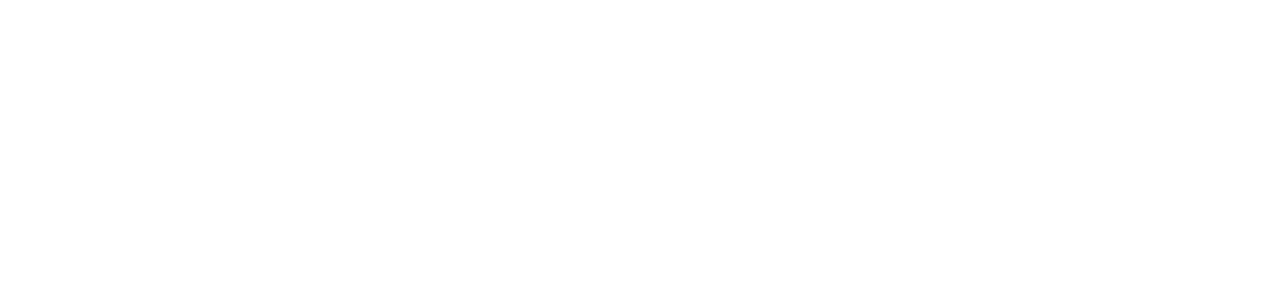
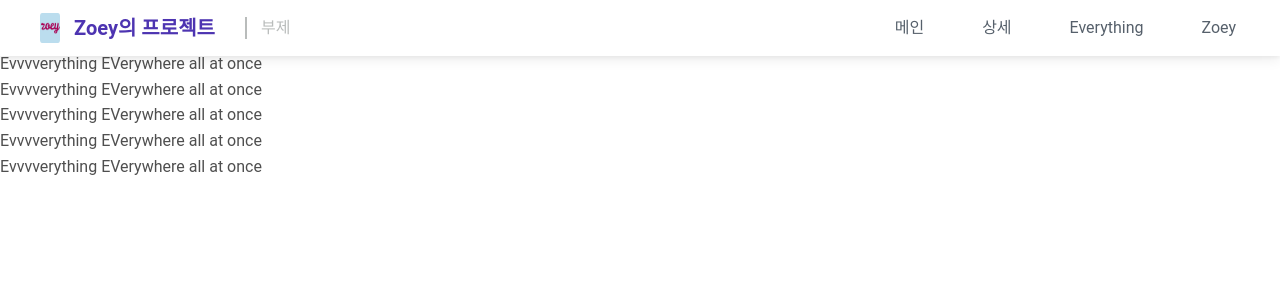
Before and after one commit to zoey-lee-korea/zoey-aggrid-grade, a React (Create React App) app: page /everything in a window 1280 px wide. Before the commit this address had no page. Shown: the top 300 px of the page. Built offline with nearby package versions, Linux system fonts and the light colour scheme.

Commit message:
[신규URL추가 : Routes, Navbar 에 추가 설정]
1. Navbar : 단순 추가
2. Routes : 이곳에 신규 URL 정보를 작성하지 않으면 /new_url 진입시 /undefined 로 나오는 에러 발생

```diff
--- a/src/App.js
+++ b/src/App.js
@@ -3,8 +3,9 @@
 import { AdapterDayjs } from "@mui/x-date-pickers/AdapterDayjs";
 
 import Main from "./component/Main";
+import Detail from "./component/Detail";
+import Everything from "./component/Everything";
 import Zoey from "./component/Zoey";
-import Detail from "./component/Detail";
 
 const Home = () => {
   return (
@@ -13,18 +14,17 @@
         {/* <BrowserRouter basename="/zoey"> */}
         <BrowserRouter>
           <Routes>
+            {/* 메인 */}
+            <Route path="/main" element={<Main />}></Route>
+
+            {/* 상세 */}
+            <Route path="/detail" element={<Detail />}></Route>
+
+            {/* 개인 작업 */}
+            <Route path="/everything" element={<Everything />}></Route>
+
             {/* 개인 작업 */}
             <Route path="/zoey" element={<Zoey />}></Route>
-
-            {/* 메인 */}
-            {/* <Route path="/main_dashboard" element={<Main />}></Route> */}
-            <Route path="/main" element={<Main />}></Route>
-
-            {/* 상세 분석 */}
-            <Route path="/detail" element={<Detail />}></Route>
-
-            {/* 전자/엔솔 개발진척 */}
-            {/* <Route path="/solution_detail" element={<SolutionDetail />}></Route> */}
           </Routes>
         </BrowserRouter>
       </LocalizationProvider>
--- a/src/component/Common/Navbar.js
+++ b/src/component/Common/Navbar.js
@@ -11,7 +11,7 @@
   // const prjCode = props.prjCode;
   // const [prj_name, setPrjName] = useState("");
 
-  const navList = ["메인", "상세", "zoey"];
+  const navList = ["메인", "상세", "Everything", "Zoey"];
 
   return (
     <Navbar
@@ -62,7 +62,8 @@
                 const NAVURL = {
                   메인: "main",
                   상세: "detail",
-                  zoey: "zoey",
+                  Everything: "everything",
+                  Zoey: "zoey",
                 };
 
                 return (
--- /dev/null
+++ b/src/component/Everything/index.js
@@ -0,0 +1,18 @@
+import Navbar from "../Common/Navbar";
+
+const Everything = () => {
+  return (
+    <>
+      <Navbar />
+      <div>Evvvverything EVerywhere all at once</div>
+      <div>Evvvverything EVerywhere all at once</div>
+      <div>Evvvverything EVerywhere all at once</div>
+      <div>Evvvverything EVerywhere all at once</div>
+      <div>Evvvverything EVerywhere all at once</div>
+      <div>Evvvverything EVerywhere all at once</div>
+      <div>Evvvverything EVerywhere all at once</div>
+    </>
+  );
+};
+
+export default Everything;
```
